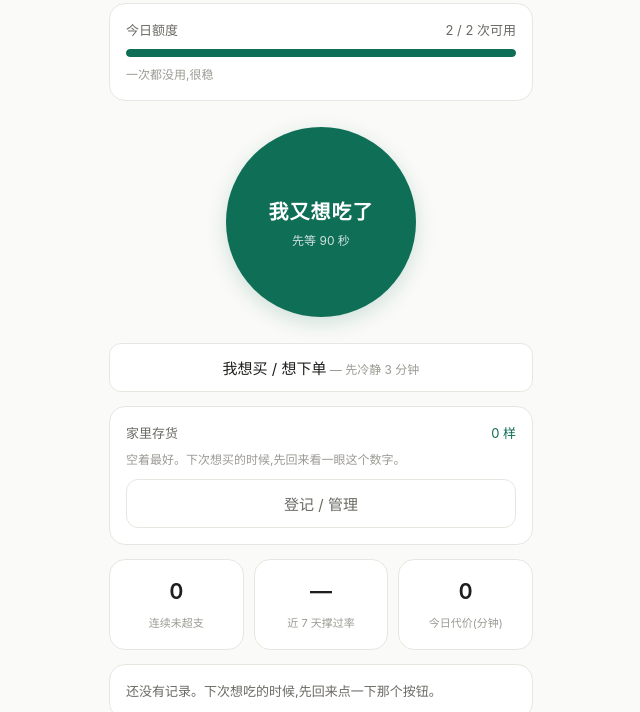
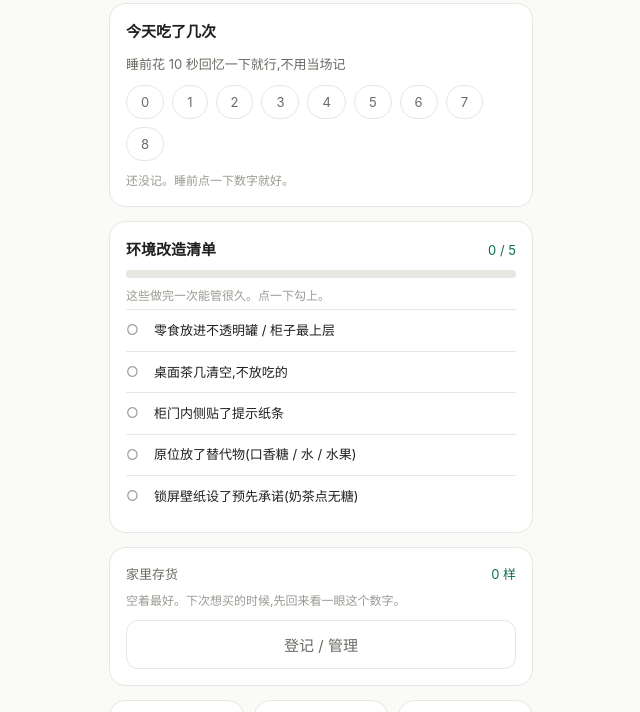
Before and after one commit to Ninayan718/mouth-guard, a plain HTML site: page index.html in a window 1280 px wide. Shown: the part 58-770 px from the top of the page, without its empty margins (319-959 px from the left). Drawn offline with Linux system fonts and the light colour scheme.

Commit message:
update index.html

```diff
--- a/index.html
+++ b/index.html
@@ -100,24 +100,32 @@ padding:10px 18px;border-radius:99px;font-size:13px;opacity:0;transition:opacity
   <div id="nightNote"></div>
 
   <div class="card">
-    <div class="row"><span class="sub">今日额度</span><span class="sub" id="quotaTxt"></span></div>
-    <div class="bar"><i id="quotaBar"></i></div>
-    <div class="tiny" style="margin-top:8px" id="quotaHint"></div>
+    <h2>今天吃了几次</h2>
+    <div class="sub">睡前花 10 秒回忆一下就行,不用当场记</div>
+    <div class="chips" id="countChips"></div>
+    <div class="tiny" style="margin-top:10px" id="todayNote"></div>
   </div>
 
-  <button class="bigbtn" onclick="startCrave()">我又想吃了<span>先等 90 秒</span></button>
-
-  <button class="btn" onclick="startBuy()">我想买 / 想下单<span style="font-size:12px;color:var(--tx3)"> — 先冷静 3 分钟</span></button>
-
-  <div class="card" id="stockCard" style="margin-top:14px"></div>
+  <div class="card" id="envCard"></div>
+  <div class="card" id="stockCard"></div>
 
   <div class="stat">
-    <div class="card"><b id="sStreak">0</b><em>连续未超支</em></div>
-    <div class="card"><b id="sRate">—</b><em>近 7 天撑过率</em></div>
-    <div class="card"><b id="sMin">0</b><em>今日代价(分钟)</em></div>
+    <div class="card"><b id="sStreak">0</b><em>连续在额度内</em></div>
+    <div class="card"><b id="sRate">0</b><em>近 7 天共吃了</em></div>
+    <div class="card"><b id="sMin">0/5</b><em>环境改造</em></div>
   </div>
 
   <div class="card" style="margin-top:14px" id="recent"></div>
+
+  <button class="btn" style="margin-top:4px" onclick="go('tools')">当场想拦一下 →</button>
+</div>
+
+<div id="v-tools" class="view">
+  <h1 style="margin-bottom:4px">当场想拦一下</h1>
+  <div class="sub">偶尔你恰好想起它的时候,这两个还在。想不起来也没关系,那本来就不是它们的主场。</div>
+  <button class="btn pri" style="margin-top:18px" onclick="startCrave()">我又想吃了 · 等 90 秒</button>
+  <button class="btn" style="margin-top:10px" onclick="startBuy()">我想买 · 冷静 3 分钟</button>
+  <button class="btn ghost" style="margin-top:14px" onclick="navTo('home')">回到首页</button>
 </div>
 
 <div id="v-wait" class="view">
@@ -177,6 +185,11 @@ padding:10px 18px;border-radius:99px;font-size:13px;opacity:0;transition:opacity
     <div class="card"><b id="tEat">0</b><em>真吃了</em></div>
     <div class="card"><b id="tNight">0</b><em>深夜破功</em></div>
     <div class="card"><b id="tSkip">0</b><em>省下购买</em></div>
+  </div>
+  <div class="card">
+    <h2>近 7 天,每天吃了几次</h2>
+    <div id="dayBars"></div>
+    <div class="tiny" style="margin-top:8px">看趋势,不看单天。哪几天特别多,回想一下那天东西放在哪。</div>
   </div>
   <div class="card">
     <h2>破功集中在哪个时段</h2>
@@ -247,6 +260,13 @@ var FOODS=[
 var EMOS=['无聊','压力','焦虑','累','开心','纯习惯','社交'];
 var SLOTS=[['深夜',21,6],['清晨',6,9],['上午',9,11],['午间',11,14],['下午',14,18],['傍晚',18,21]];
 var LADDER=[{n:'全糖奶茶',k:350},{n:'少糖奶茶',k:260},{n:'无糖 / 纯茶',k:30},{n:'美式咖啡',k:15}];
+var ENV=[
+ {k:'hide',t:'零食放进不透明罐 / 柜子最上层'},
+ {k:'clear',t:'桌面茶几清空,不放吃的'},
+ {k:'note',t:'柜门内侧贴了提示纸条'},
+ {k:'swap',t:'原位放了替代物(口香糖 / 水 / 水果)'},
+ {k:'lock',t:'锁屏壁纸设了预先承诺(奶茶点无糖)'}
+];
 var S,pick={food:null,kcal:0,emo:''},timer=null,buyTimer=null,buyStart=0;
 
 function load(){
@@ -255,6 +275,8 @@ function load(){
   S.settings=Object.assign({},DEF,S.settings||{});
   if(!S.events)S.events=[]; if(!S.best)S.best=0;
   if(!Array.isArray(S.settings.stock))S.settings.stock=[];
+  if(!S.days||typeof S.days!=='object')S.days={};
+  if(!S.env||typeof S.env!=='object')S.env={};
 }
 function save(){ try{localStorage.setItem(KEY,JSON.stringify(S))}catch(e){} }
 
@@ -306,23 +328,14 @@ function render(){
       '睡前的东西不会消失,明早想吃再吃。</div>';
   } else nn.innerHTML='';
 
-  var used=todayEaten(),q=S.settings.dailyQuota,left=Math.max(0,q-used);
-  document.getElementById('quotaTxt').textContent=left+' / '+q+' 次可用';
-  document.getElementById('quotaBar').style.width=(q?Math.min(100,left/q*100):0)+'%';
-  document.getElementById('quotaHint').textContent=used>q
-    ? '今天已经超支 '+ (used-q) +' 次了,明天重新开始就好,别破罐破摔'
-    : (used? '已经用了 '+used+' 次':'一次都没用,很稳');
-
-  document.getElementById('sStreak').textContent=streak();
-  var w=Date.now()-7*864e5, r7=S.events.filter(function(e){return e.ts>w});
-  var res=r7.filter(function(e){return e.outcome==='resisted'}).length;
-  document.getElementById('sRate').textContent=r7.length?Math.round(res/r7.length*100)+'%':'—';
-  var mins=0; S.events.filter(function(e){return e.outcome==='eaten'&&dkey(e.ts)===dkey(Date.now())})
-    .forEach(function(e){mins+=Math.round((e.kcal||0)/kcalPerMin())});
-  document.getElementById('sMin').textContent=mins;
+  renderDay();
+  renderEnv();
+  document.getElementById('sStreak').textContent=dayStreak();
+  document.getElementById('sRate').textContent=weekCount();
+  document.getElementById('sMin').textContent=ENV.filter(function(x){return S.env[x.k]}).length+'/'+ENV.length;
 
   var rc=S.events.slice().reverse().slice(0,5),h='';
-  if(!rc.length){h='<div class="sub">还没有记录。下次想吃的时候,先回来点一下那个按钮。</div>'}
+  if(!rc.length){h='<div class="sub">还没有当场记录。没关系 —— 睡前补记才是主要方式,那个按钮只是偶尔用得上。</div>'}
   else{
     h='<h2>最近五次</h2>';
     rc.forEach(function(e){
@@ -353,6 +366,42 @@ function render(){
     '<button class="btn ghost" style="margin-top:10px" onclick="go(\'stock\');renderStock()">登记 / 管理</button>';
 }
 
+function weekCount(){
+  var s=0;for(var i=0;i<7;i++)s+=S.days[dkey(Date.now()-i*864e5)]||0;return s;
+}
+function dayStreak(){
+  var n=0,d=new Date();d.setHours(0,0,0,0);
+  for(var i=0;i<400;i++){
+    var k=dkey(d.getTime()),v=S.days[k];
+    if(v===undefined){ if(i===0){d.setDate(d.getDate()-1);continue} break }
+    if(v>S.settings.dailyQuota)break;
+    n++;d.setDate(d.getDate()-1);
+  }
+  return n;
+}
+function setDay(n){ S.days[dkey(Date.now())]=n; save(); render(); toast('记下了'); }
+function renderDay(){
+  var n=S.days[dkey(Date.now())],q=S.settings.dailyQuota,h='';
+  for(var i=0;i<=8;i++)h+='<button class="chip'+(n===i?' sel':'')+'" onclick="setDay('+i+')">'+i+'</button>';
+  document.getElementById('countChips').innerHTML=h;
+  document.getElementById('todayNote').textContent=n===undefined
+    ? '还没记。睡前点一下数字就好。'
+    : (n===0?'今天一次都没有,很稳。':(n<=q?'今天 '+n+' 次,在额度内。':'今天 '+n+' 次,超了 '+(n-q)+' 次。明天重新开始就好。'));
+}
+function toggleEnv(k){ S.env[k]=!S.env[k]; save(); render(); }
+function renderEnv(){
+  var done=ENV.filter(function(x){return S.env[x.k]}).length;
+  var h='<div class="row"><h2 style="margin-bottom:0">环境改造清单</h2>'+
+    '<span class="sub" style="color:var(--ac)">'+done+' / '+ENV.length+'</span></div>'+
+    '<div class="bar"><i style="width:'+(done/ENV.length*100)+'%"></i></div>'+
+    '<div class="tiny" style="margin:8px 0 4px">这些做完一次能管很久。点一下勾上。</div>';
+  ENV.forEach(function(x){
+    h+='<div class="srow" style="cursor:pointer" onclick="toggleEnv(\''+x.k+'\')">'+
+      '<div style="width:18px;flex:none;color:'+(S.env[x.k]?'var(--ac)':'var(--tx3)')+'">'+(S.env[x.k]?'✓':'○')+'</div>'+
+      '<div style="flex:1;font-size:13px'+(S.env[x.k]?';color:var(--tx3);text-decoration:line-through':'')+'">'+x.t+'</div></div>';
+  });
+  document.getElementById('envCard').innerHTML=h;
+}
 function startCrave(){
   S.pending={start:Date.now(),hunger:null}; save();
   go('wait'); runTimer();
@@ -507,6 +556,13 @@ function renderStats(){
   document.getElementById('tNight').textContent=eat.filter(function(e){return e.isNight}).length;
   document.getElementById('tSkip').textContent=ev.filter(function(e){return e.outcome==='skipped-buy'}).length;
 
+  var days=[];
+  for(var i=6;i>=0;i--){var t=Date.now()-i*864e5;days.push({k:dkey(t),n:S.days[dkey(t)]||0})}
+  var dmx=Math.max(1,Math.max.apply(null,days.map(function(d){return d.n})));
+  document.getElementById('dayBars').innerHTML=days.map(function(d){
+    return '<div class="hb"><div class="lb">'+d.k.slice(5)+'</div><div class="tr"><i style="width:'+(d.n/dmx*100)+'%"></i></div><div class="vv">'+d.n+'</div></div>';
+  }).join('');
+
   var cnt={};SLOTS.forEach(function(s){cnt[s[0]]=0});
   eat.forEach(function(e){cnt[e.slot||slotOf(e.ts)]=(cnt[e.slot||slotOf(e.ts)]||0)+1});
   var mx=Math.max(1,Math.max.apply(null,Object.keys(cnt).map(function(k){return cnt[k]})));
@@ -523,13 +579,18 @@ function renderStats(){
   var top=null,tv=0;Object.keys(cnt).forEach(function(k){if(cnt[k]>tv){tv=cnt[k];top=k}});
   var te=null,tev=0;Object.keys(ec).forEach(function(k){if(ec[k]>tev){tev=ec[k];te=k}});
   var ins=document.getElementById('insight');
-  if(!eat.length){ins.innerHTML='<div class="sub">还没有破功记录。继续保持。</div>'}
+  var envDone=ENV.filter(function(x){return S.env[x.k]}).length;
+  var envTip=envDone<ENV.length
+    ? '<br>环境清单还差 '+(ENV.length-envDone)+' 项。先去把东西挪走,比在这里下决心有用。'
+    : '<br>环境清单全做完了,保持住就行。';
+  if(!eat.length){ins.innerHTML='<div class="sub">还没有破功记录。'+envTip+'</div>'}
   else{
     var pct=Math.round(tv/eat.length*100);
     ins.innerHTML='<div style="font-size:14px;font-weight:600;margin-bottom:6px">你的规律</div>'+
       '<div class="sub">'+pct+'% 的破功发生在「'+top+'」,'+
       (te&&te!=='未标记'?'情绪主要是「'+te+'」。':'')+
-      '<br>别跟它对扛,提前把那个时段安排点别的事 —— 刷牙、出门走一圈、或者干脆早点睡。</div>';
+      '<br>别跟它对扛,提前把那个时段安排点别的事 —— 刷牙、出门走一圈、或者干脆早点睡。'+
+      envTip+'</div>';
   }
   document.getElementById('setQuota').value=S.settings.dailyQuota;
   document.getElementById('setWeight').value=S.settings.weightKg;
```
